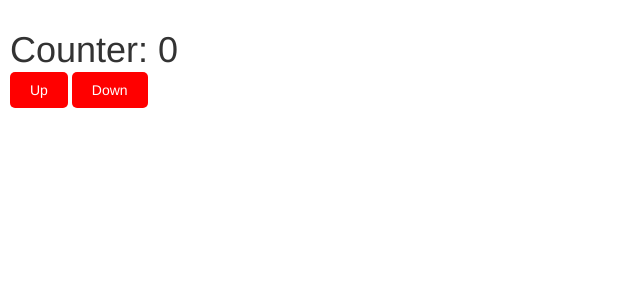
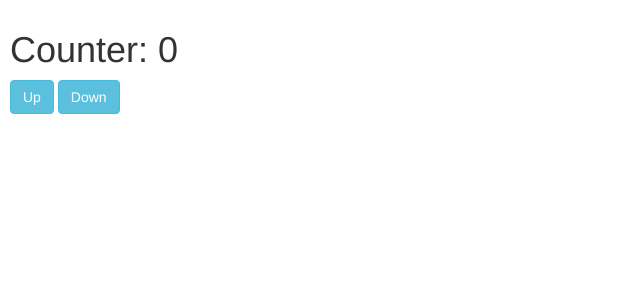
Before and after one commit to jphearse/codeup.dev, a PHP site: page /counter.php in a window 1280 px wide. Shown: the top 300 px of the page, without its empty margins (0-640 px from the left). Run offline with PHP 8.4, Linux system fonts and the light colour scheme.

Commit message:
styled page

```diff
--- a/public/counter.php
+++ b/public/counter.php
@@ -34,7 +34,7 @@ extract(pageController());
 </head>
 <body>
 <h1>Counter: <?= $counter; ?> </h1>
-<a href="counter.php?counter=<?= $counter +1; ?>">Up</a>
-<a href="counter.php?counter=<?= $counter -1; ?>">Down</a>
+<a class="btn btn-info" href="counter.php?counter=<?= $counter +1; ?>">Up</a>
+<a class="btn btn-info" href="counter.php?counter=<?= $counter -1; ?>">Down</a>
 </body>
 </html>
```
